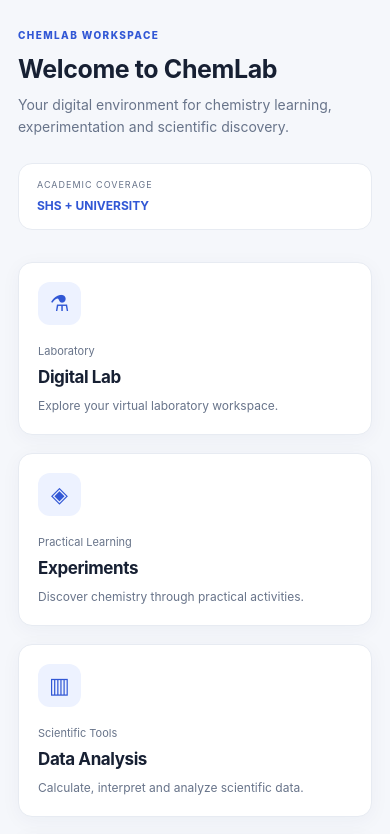
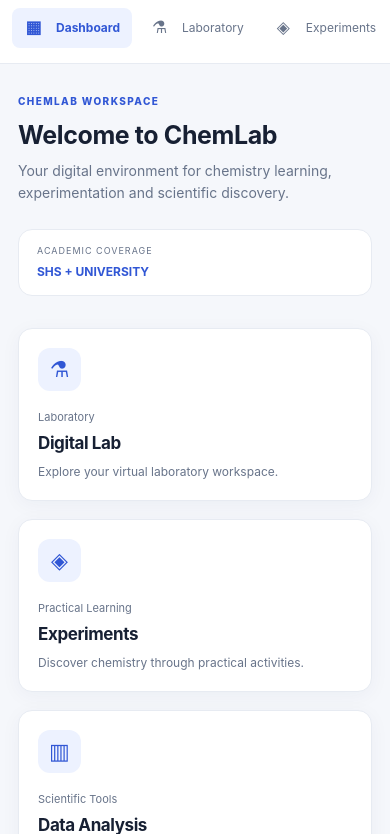
Before and after one commit to ernestokyere/CHEMISTRY-VIRTUAL-LAB-, a plain HTML site: page index.html in a window 390 px wide. Shown: the part 70-904 px from the top of the page. Drawn offline with Linux system fonts and the light colour scheme.

Commit message:
Update responsive.css

```diff
--- a/css/responsive.css
+++ b/css/responsive.css
@@ -1,4 +1,3 @@
-
 @media (max-width: 1100px) {
   .overview-grid {
     grid-template-columns: repeat(2, minmax(0, 1fr));
@@ -58,3 +57,62 @@
     font-size: 10px;
   }
 }
+
+/* ChemLab SPA Mobile Navigation */
+
+@media (max-width: 800px) {
+
+  .app-layout {
+    flex-direction: column;
+  }
+
+  .sidebar {
+    display: block;
+    width: 100%;
+    padding: 10px 12px;
+    border-right: none;
+    border-bottom: 1px solid var(--border);
+    overflow: hidden;
+  }
+
+  .sidebar-heading,
+  .sidebar-footer {
+    display: none;
+  }
+
+  .main-navigation {
+    display: flex;
+    flex-direction: row;
+    gap: 6px;
+    overflow-x: auto;
+    scrollbar-width: thin;
+    padding-bottom: 5px;
+  }
+
+  .nav-item {
+    flex: 0 0 auto;
+    white-space: nowrap;
+    min-height: 40px;
+    padding: 0 12px;
+    font-size: 12px;
+  }
+
+  .main-content {
+    width: 100%;
+  }
+
+  .route-info-grid {
+    grid-template-columns: 1fr;
+  }
+}
+
+@media (min-width: 801px) {
+
+  .route-info-grid {
+    display: grid;
+    grid-template-columns: repeat(3, minmax(0, 1fr));
+    gap: 18px;
+    margin-top: 22px;
+  }
+
+}
```
